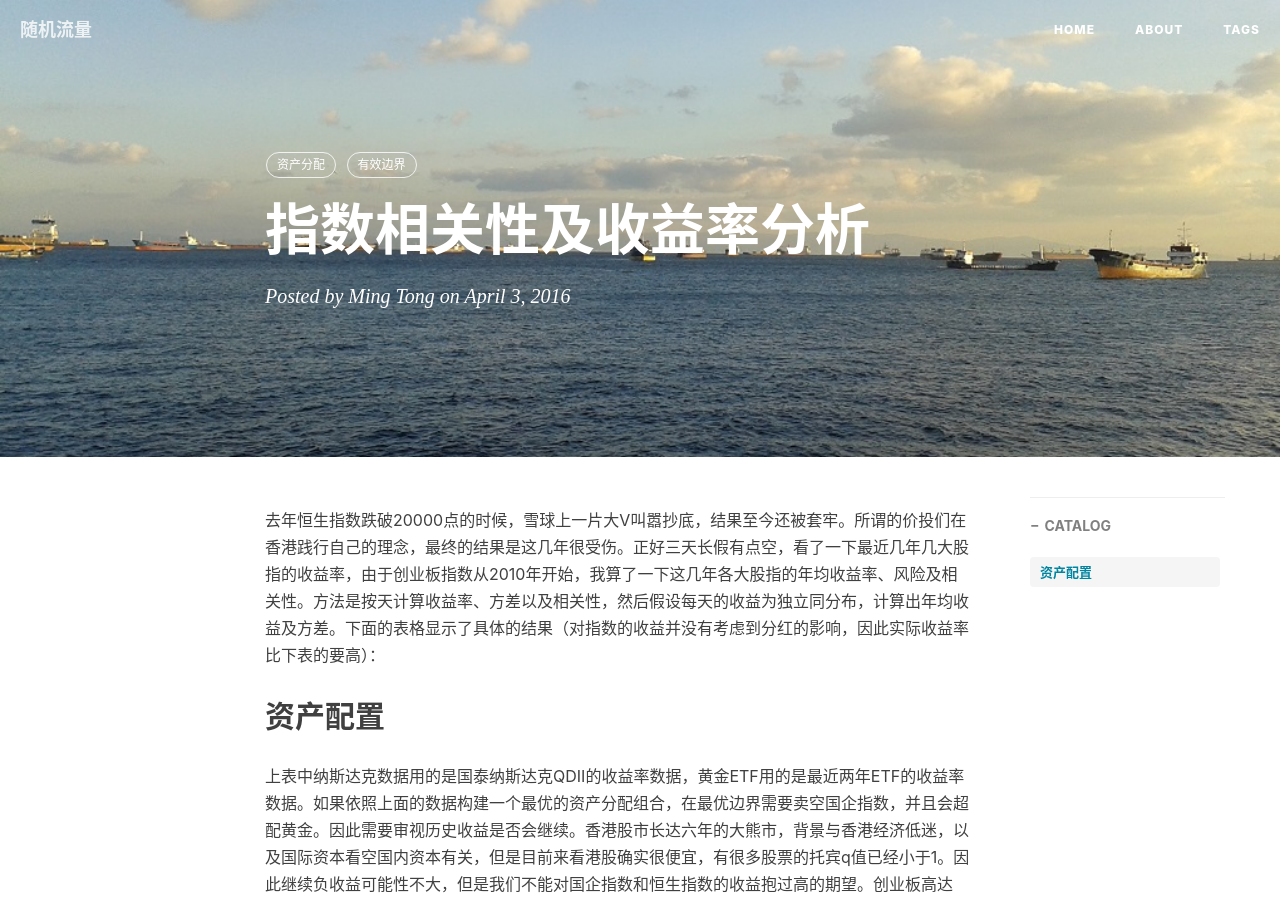
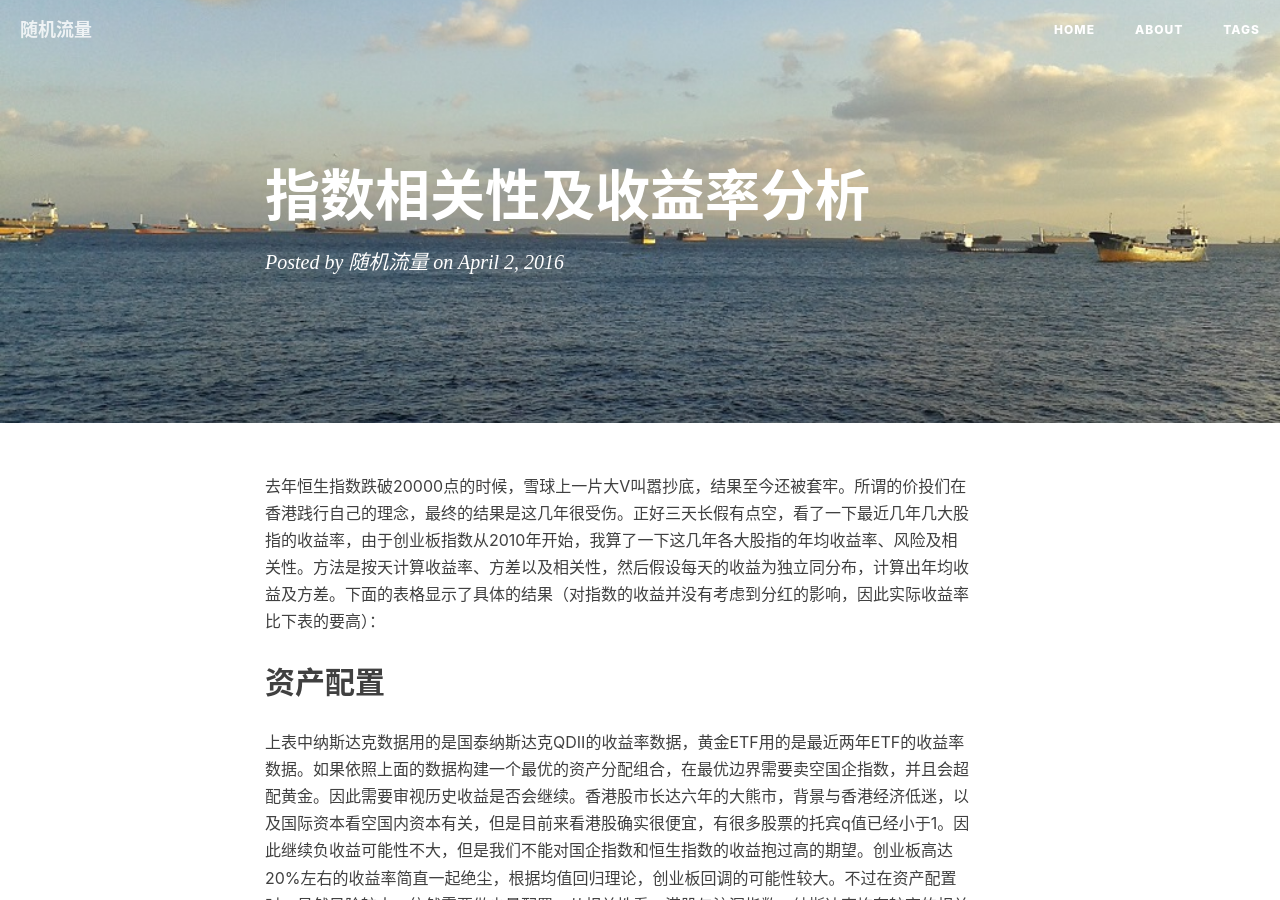
Before and after one commit to tongming/tongming.github.io, a Jekyll site: the page built from _posts/2016-04-02-test.md, in a window 1280 px wide and 900 px high. Built offline with Jekyll 4.4.1, drawn with Linux system fonts in a browser that asks for light colours; nearby versions of some CDN libraries; comment, search, counter and statistics services are not loaded.

Commit message:
fix post

```diff
--- a/_posts/2016-04-02-test.md
+++ b/_posts/2016-04-02-test.md
@@ -1,12 +1,6 @@
 ---
 layout: post
 title: "指数相关性及收益率分析"
-date:       2016-04-03 12:00:00
-author:     "Ming Tong"
-catalog: true
-tags:
-    - 资产分配
-    - 有效边界
 ---
 
 
```
